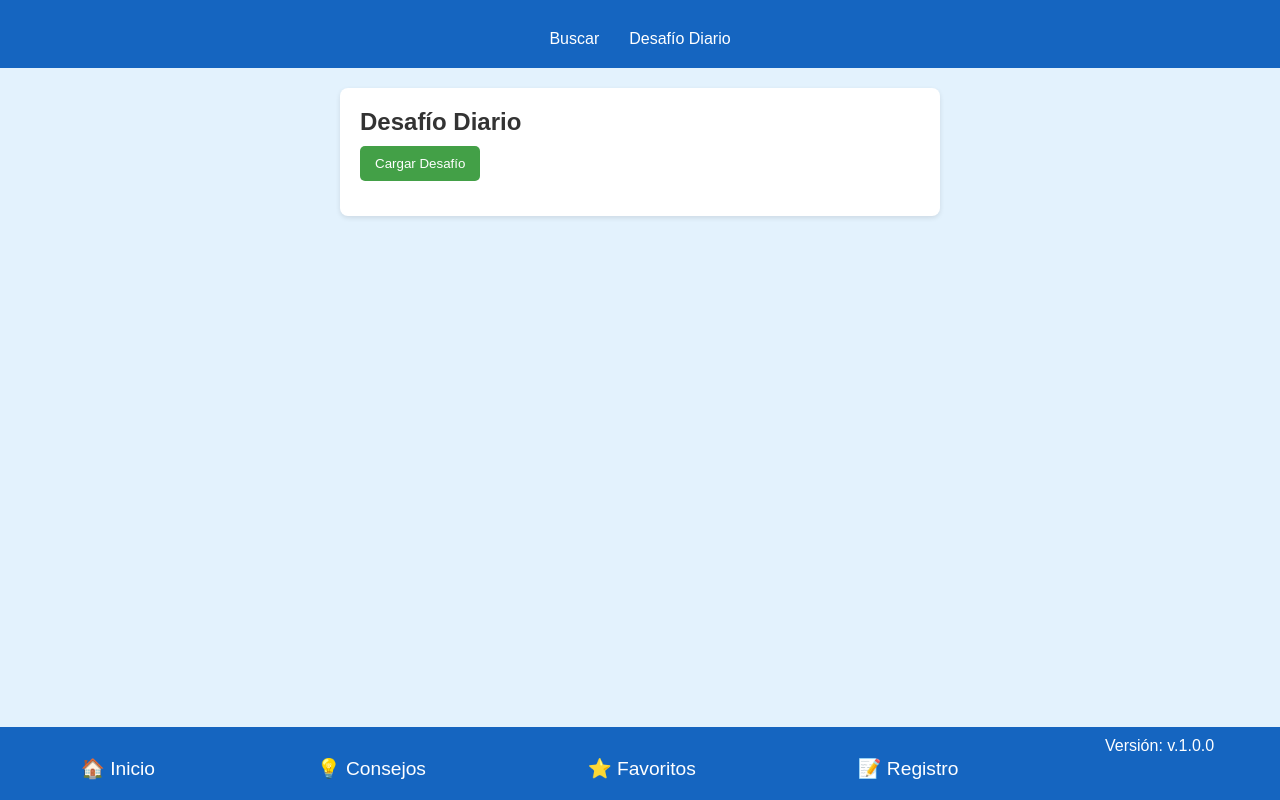
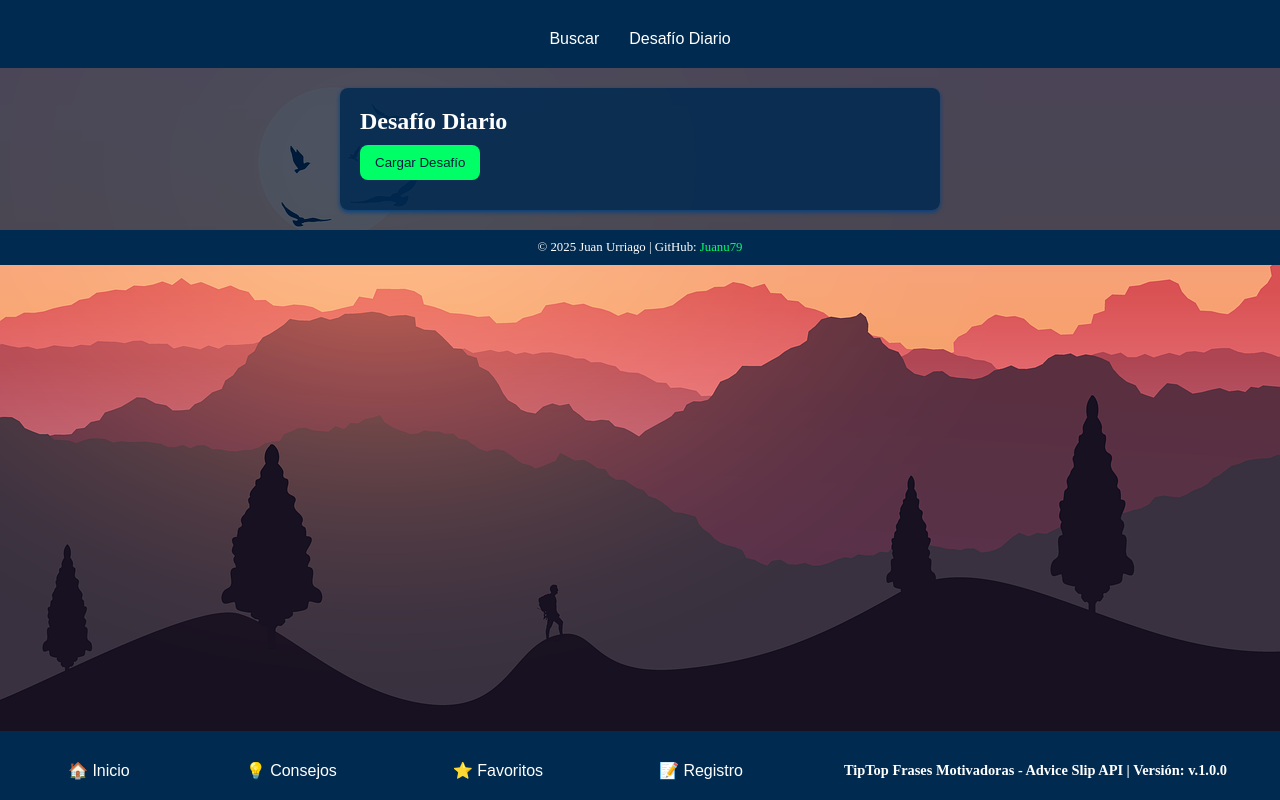
Before and after one commit to Juanu79/TipTop_FraseMotivadora, a plain HTML site: page index.html in a window 1280 px wide. Both pictures are taken after a click on the button "Desafío Diario". Drawn offline with Linux system fonts and the light colour scheme.

Commit message:
Tercer main

```diff
--- a/Style.css
+++ b/Style.css
@@ -1,4 +1,18 @@
-/* Reset básico y box-sizing */
+/* Variables globales para colores */
+:root {
+  --color-bg: #001F3F; /* Azul oscuro */
+  --color-accent: #00FF66; /* Verde brillante */
+  --color-nav-bg: #002A50; /* Azul más profundo */
+  --color-text: #ffffff; /* Texto blanco para contraste */
+  --color-hover: #00CC55; /* Verde un poco más oscuro */
+  --color-border: #004080; /* Azul para bordes */
+  --color-light-bg: #003366; /* Azul intermedio */
+  --spacing-small: 10px;
+  --spacing-medium: 15px;
+  --radius-small: 8px;
+}
+
+/* Reset básico */
 * {
   box-sizing: border-box;
   margin: 0;
@@ -6,38 +20,55 @@
 }
 
 body {
-  font-family: Arial, sans-serif;
-  background: #E3F2FD; /* Azul claro */
-  color: #333;
-  padding-bottom: 60px; /* Reserva espacio para el menú inferior */
+  background: url('Imagenes/Fondo.png') no-repeat center fixed;
+  background-size: cover; /* Ajusta la imagen al tamaño completo */
+  position: relative;
+  color: var(--color-text);
+}
+
+/* Superposición para mejorar la legibilidad */
+body::before {
+  content: "";
+  position: absolute;
+  top: 0;
+  left: 0;
+  width: 100%;
+  height: 100%;
+  background: rgba(0, 31, 63, 0.7); /* Azul oscuro con transparencia */
+  z-index: -1;
 }
 
 /* Navegación superior */
 .top-nav {
   display: flex;
   justify-content: center;
-  background: #1565C0; /* Azul oscuro */
-  padding: 10px;
+  background: var(--color-nav-bg);
+  padding: var(--spacing-small);
 }
 
-.top-nav .tab-button {
+/* Estilos de botones */
+.top-nav .tab-button,
+.bottom-nav .bottom-button {
   background: none;
   border: none;
-  color: #fff;
+  color: var(--color-text);
   font-size: 1rem;
   cursor: pointer;
-  padding: 10px 15px;
+  padding: var(--spacing-small) var(--spacing-medium);
   transition: background 0.3s;
 }
 
-.top-nav .tab-button:hover {
-  background: #1E88E5; /* Azul más claro */
+.top-nav .tab-button:hover,
+.bottom-nav .bottom-button:hover {
+  background: var(--color-hover);
 }
 
 /* Secciones de contenido */
 .tab-content {
   padding: 20px;
   display: none;
+  background: rgba(0, 42, 80, 0.85); /* Fondo semitransparente */
+  border-radius: var(--radius-small);
 }
 
 .tab-content.active {
@@ -45,14 +76,15 @@ body {
   animation: fadeIn 0.5s;
 }
 
+/* Animaciones */
 @keyframes fadeIn {
   from {
-      opacity: 0;
-      transform: translateY(20px);
+    opacity: 0;
+    transform: translateY(20px);
   }
   to {
-      opacity: 1;
-      transform: translateY(0);
+    opacity: 1;
+    transform: translateY(0);
   }
 }
 
@@ -62,80 +94,86 @@ body {
   bottom: 0;
   left: 0;
   width: 100%;
-  background: #1565C0; /* Azul oscuro */
+  background: var(--color-nav-bg);
   display: flex;
   justify-content: space-around;
-  padding: 10px 0;
-  color: #fff;
+  padding: var(--spacing-small);
+  color: var(--color-text);
+  align-items: center;
 }
 
-.bottom-nav .bottom-button {
-  background: none;
-  border: none;
-  color: #fff;
-  font-size: 1.2rem;
-  cursor: pointer;
+/* Versión de la aplicación */
+.app-version {
+  font-size: 0.9rem;
+  text-align: center;
+  padding-top: var(--spacing-small);
+  font-weight: bold;
 }
 
 /* Botones e inputs generales */
 button {
-  background: #43A047; /* Verde */
-  color: #fff;
+  background: var(--color-accent);
+  color: var(--color-bg);
   border: none;
-  padding: 10px 15px;
-  border-radius: 5px;
+  padding: var(--spacing-small) var(--spacing-medium);
+  border-radius: var(--radius-small);
   cursor: pointer;
-  margin-top: 10px;
+  margin-top: var(--spacing-small);
   transition: background 0.3s;
 }
 
 button:hover {
-  background: #2E7D32; /* Verde oscuro */
+  background: var(--color-hover);
+  color: var(--color-text);
 }
 
+/* Inputs */
 input[type="text"],
 input[type="email"],
 input[type="password"],
 input[type="tel"] {
-  padding: 10px;
-  margin: 10px 0;
+  padding: var(--spacing-small);
+  margin: var(--spacing-small) 0;
   width: 100%;
-  border: 1px solid #66BB6A; /* Verde claro */
-  border-radius: 5px;
+  border: 1px solid var(--color-border);
+  border-radius: var(--radius-small);
+  background-color: rgba(0, 42, 80, 0.85);
+  color: var(--color-text);
 }
 
 /* Secciones */
 section {
-  background: #fff;
+  background: rgba(0, 42, 80, 0.85);
   margin: 20px auto;
   max-width: 600px;
-  border-radius: 8px;
-  box-shadow: 0 2px 5px rgba(0, 0, 0, 0.1);
+  border-radius: var(--radius-small);
+  box-shadow: 0 2px 5px var(--color-border);
 }
 
-/* Formulario */
+/* Formularios */
 form {
   display: flex;
   flex-direction: column;
-  padding: 20px;
+  padding: var(--spacing-medium);
 }
 
-/* Listados (consejos, favoritos, desafíos) */
+/* Listados */
 #adviceList,
 #filteredAdviceList,
 #searchResults,
 #favoritesList,
 #desafioContent {
-  margin-top: 15px;
+  margin-top: var(--spacing-small);
 }
 
+/* Elementos individuales */
 .advice-item,
 .favorite-item,
 .desafio-item {
-  background: #C8E6C9; /* Verde claro */
-  padding: 10px;
-  margin-bottom: 10px;
-  border-radius: 5px;
+  background: var(--color-nav-bg);
+  padding: var(--spacing-small);
+  margin-bottom: var(--spacing-small);
+  border-radius: var(--radius-small);
   display: flex;
   justify-content: space-between;
   align-items: center;
@@ -143,11 +181,29 @@ form {
 
 .advice-item button,
 .favorite-item button {
-  margin-left: 10px;
-  background: #43A047; /* Verde */
+  margin-left: var(--spacing-small);
+  background: var(--color-accent);
 }
 
 .advice-item button:hover,
 .favorite-item button:hover {
-  background: #2E7D32; /* Verde oscuro */
+  background: var(--color-hover);
 }
+
+/* Footer */
+.footer {
+  text-align: center;
+  padding: var(--spacing-small);
+  background: var(--color-nav-bg);
+  color: var(--color-text);
+  font-size: 0.8rem;
+}
+
+.footer a {
+  color: var(--color-accent);
+  text-decoration: none;
+}
+
+.footer a:hover {
+  text-decoration: underline;
+}
--- a/index.html
+++ b/index.html
@@ -20,10 +20,8 @@
     <h2>Inicio</h2>
     <p>Bienvenido a <strong>TipTop Frases Motivadoras</strong>. Encuentra inspiración y frases motivadoras para cada día.</p>
     <img src="motivational-image.png" alt="Inspiración y motivación" width="200">
+
     <p>Esta aplicación utiliza la <strong>Advice Slip API</strong> para obtener frases motivadoras.</p>
-    <p><strong>Estudiante:</strong> Juan</p>
-    <p><strong>GitHub:</strong> <a href="https://github.com/JuanDev" target="_blank">JuanDev</a></p>
-    <p><strong>Versión:</strong> v.1.0.0</p>
   </section>
 
   <section id="consejos" class="tab-content">
@@ -73,8 +71,13 @@
     <button class="bottom-button" data-tab="consejos">💡 Consejos</button>
     <button class="bottom-button" data-tab="favoritos">⭐ Favoritos</button>
     <button class="bottom-button" data-tab="registro">📝 Registro</button>
-    <p class="app-version">Versión: v.1.0.0</p>
+    <p class="app-version">TipTop Frases Motivadoras - Advice Slip API | Versión: v.1.0.0</p>
   </nav>
+
+  <!-- Footer con datos mínimos -->
+  <footer class="footer">
+    <p>© 2025 Juan Urriago | GitHub: <a href="https://github.com/Juanu79" target="_blank">Juanu79</a></p>
+  </footer>
 
   <script src="Proceso.js"></script>
 </body>
```
Also changed, not shown: Imagenes/Fondo.png (added).
